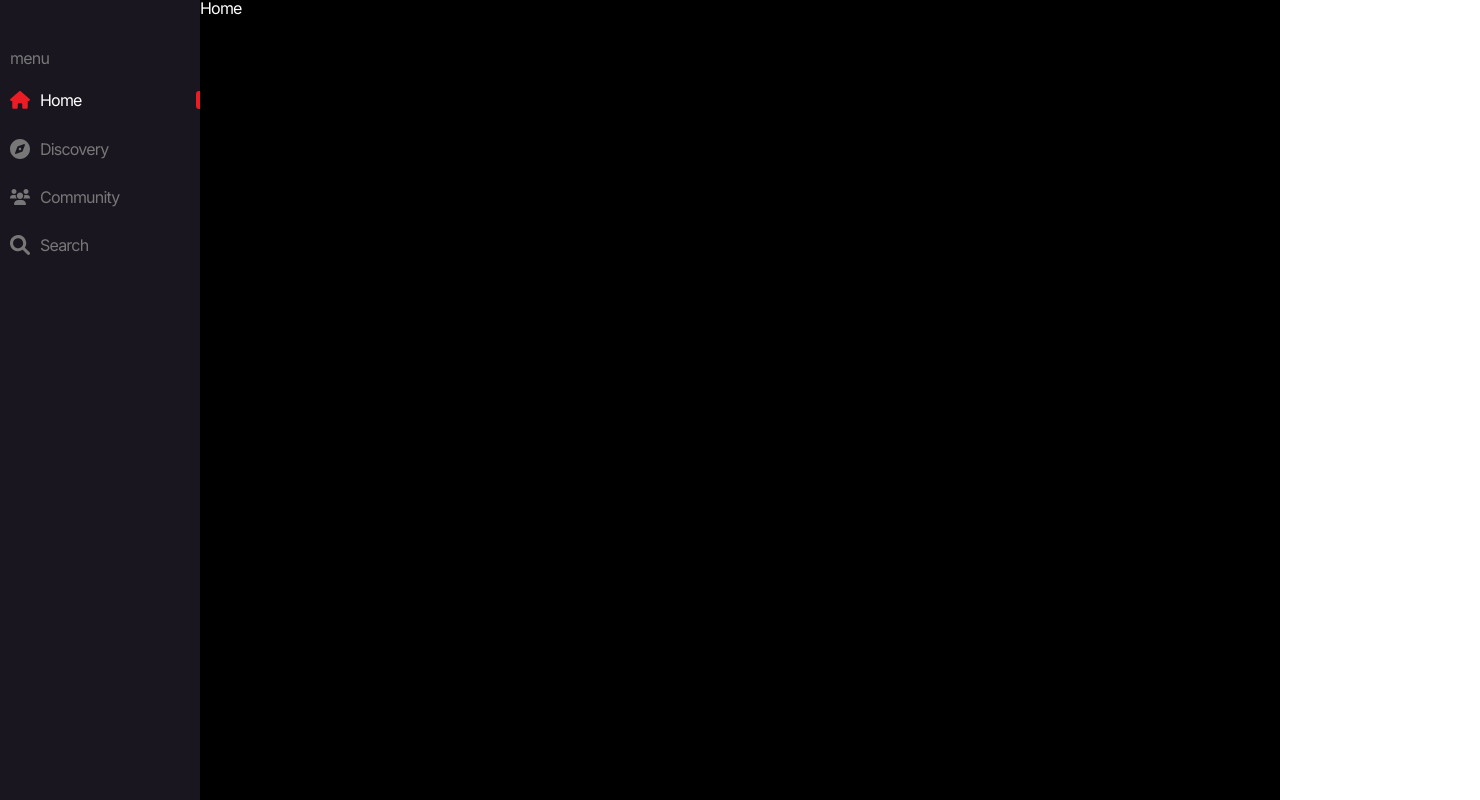
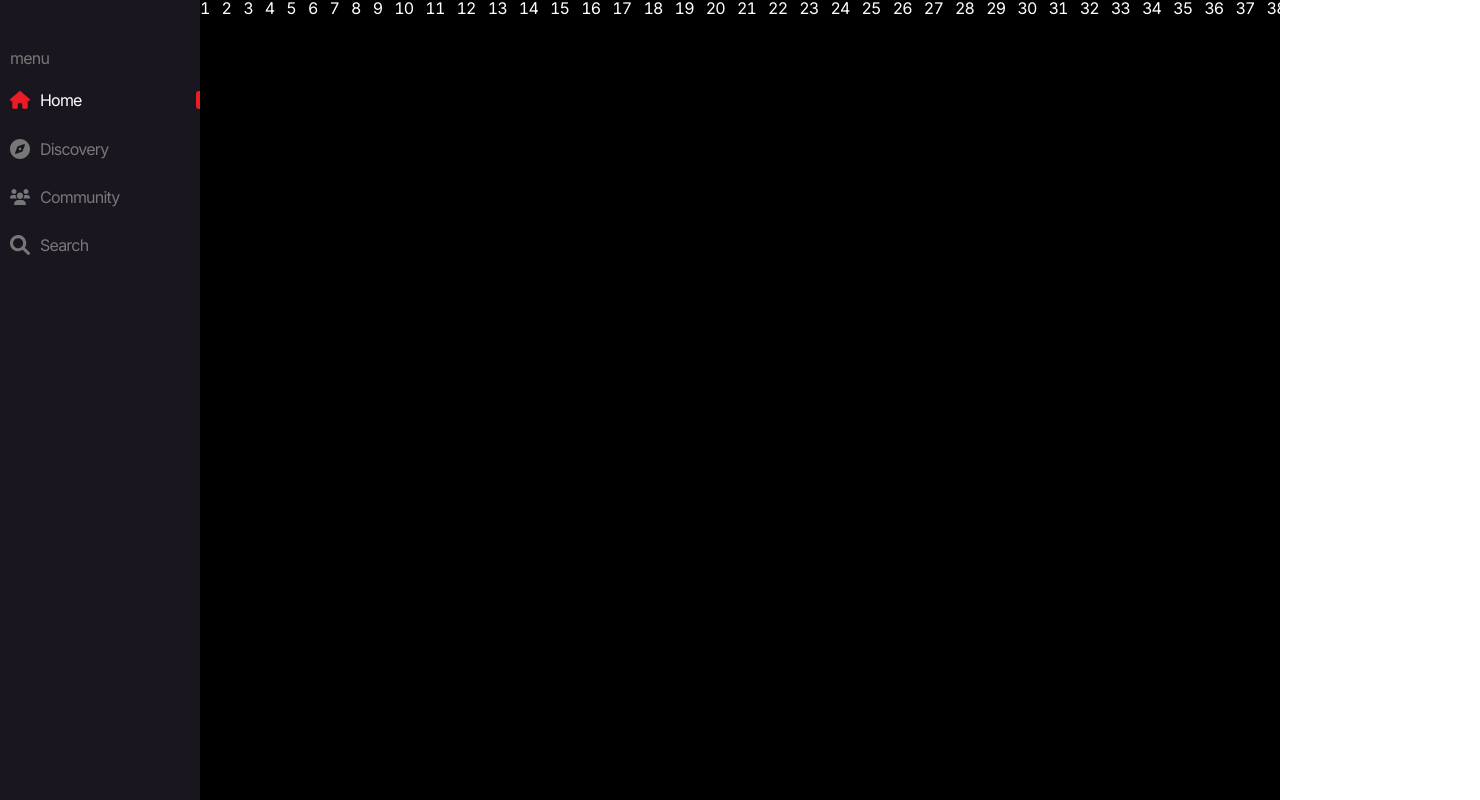
Before and after one commit to GyuJae/movie-app-front, a React (Create React App) app: page / in a window 1280 px wide. Shown: the whole page, 1480 px wide, since content can reach past the window. Built offline with nearby package versions, Linux system fonts and the light colour scheme; a web font is replaced by a local one.

Commit message:
feat: Carousel Component

```diff
--- a/src/animations/index.ts
+++ b/src/animations/index.ts
@@ -1,6 +1,6 @@
 import { Variants } from 'framer-motion'
 
-export const opacityVariant: Variants = {
+export const opacityVariants: Variants = {
   initial: {
     opacity: 0,
   },
--- /dev/null
+++ b/src/components/Carousel/carousel.module.scss
@@ -0,0 +1,12 @@
+@use '/src/styles/mixins/flexbox';
+
+.wrapper {
+  max-width: 100vw;
+  overflow: hidden;
+  cursor: grab;
+
+  .container {
+    @include flexbox.flexbox('start', 'start');
+    column-gap: 12px;
+  }
+}
--- /dev/null
+++ b/src/components/Carousel/index.tsx
@@ -0,0 +1,34 @@
+import styles from './carousel.module.scss'
+import { AnimatePresence, motion } from 'framer-motion'
+import { opacityVariants } from 'animations'
+
+interface IProps {
+  children: React.ReactNode
+  dragConstraints: number
+}
+
+const Carousel = ({ children, dragConstraints }: IProps) => {
+  return (
+    <AnimatePresence exitBeforeEnter initial={false}>
+      <motion.div
+        variants={opacityVariants}
+        initial='initial'
+        animate='animate'
+        exit='exit'
+        className={styles.wrapper}
+        whileTap={{ cursor: 'grabbing' }}
+      >
+        <motion.ul
+          drag='x'
+          dragElastic={0.01}
+          dragConstraints={{ right: 0, left: -dragConstraints }}
+          className={styles.container}
+        >
+          {children}
+        </motion.ul>
+      </motion.div>
+    </AnimatePresence>
+  )
+}
+
+export default Carousel
--- a/src/routes/Community/index.tsx
+++ b/src/routes/Community/index.tsx
@@ -1,9 +1,9 @@
-import { opacityVariant } from 'animations'
+import { opacityVariants } from 'animations'
 import { motion } from 'framer-motion'
 
 const Community = () => {
   return (
-    <motion.div variants={opacityVariant} initial='initial' animate='animate' exit='exit'>
+    <motion.div variants={opacityVariants} initial='initial' animate='animate' exit='exit'>
       Community
     </motion.div>
   )
--- a/src/routes/Discovery/index.tsx
+++ b/src/routes/Discovery/index.tsx
@@ -1,9 +1,9 @@
-import { opacityVariant } from 'animations'
+import { opacityVariants } from 'animations'
 import { motion } from 'framer-motion'
 
 const Discovery = () => {
   return (
-    <motion.div variants={opacityVariant} initial='initial' animate='animate' exit='exit'>
+    <motion.div variants={opacityVariants} initial='initial' animate='animate' exit='exit'>
       Discovery
     </motion.div>
   )
--- a/src/routes/Home/index.tsx
+++ b/src/routes/Home/index.tsx
@@ -1,10 +1,17 @@
-import { opacityVariant } from 'animations'
+import { opacityVariants } from 'animations'
+import Carousel from 'components/Carousel'
 import { motion } from 'framer-motion'
 
 const Home = () => {
   return (
-    <motion.div variants={opacityVariant} initial='initial' animate='animate' exit='exit'>
-      Home
+    <motion.div variants={opacityVariants} initial='initial' animate='animate' exit='exit'>
+      <Carousel dragConstraints={1000}>
+        {Array(100)
+          .fill(1)
+          .map((item, idx) => (
+            <div key={item}>{item + idx}</div>
+          ))}
+      </Carousel>
     </motion.div>
   )
 }
--- a/src/routes/Search/index.tsx
+++ b/src/routes/Search/index.tsx
@@ -1,9 +1,9 @@
-import { opacityVariant } from 'animations'
+import { opacityVariants } from 'animations'
 import { motion } from 'framer-motion'
 
 const Search = () => {
   return (
-    <motion.div variants={opacityVariant} initial='initial' animate='animate' exit='exit'>
+    <motion.div variants={opacityVariants} initial='initial' animate='animate' exit='exit'>
       Search
     </motion.div>
   )
```
